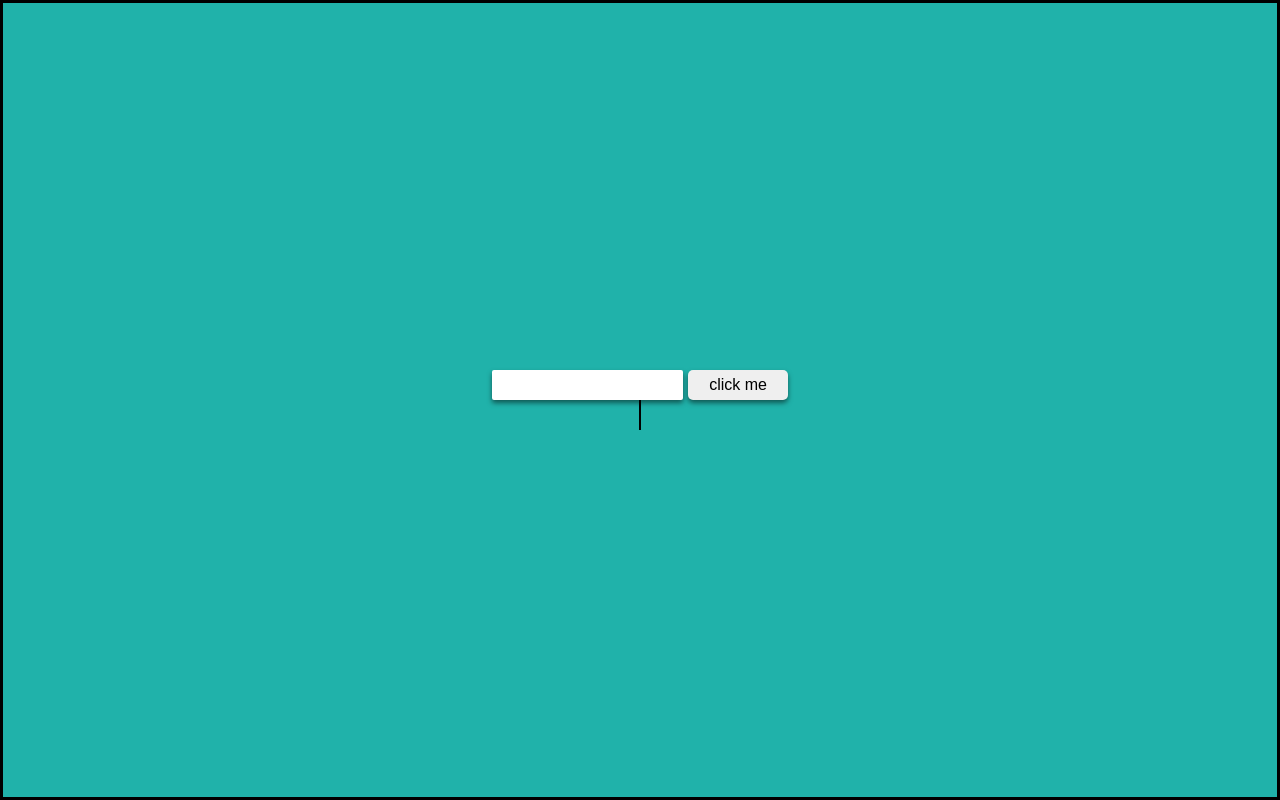
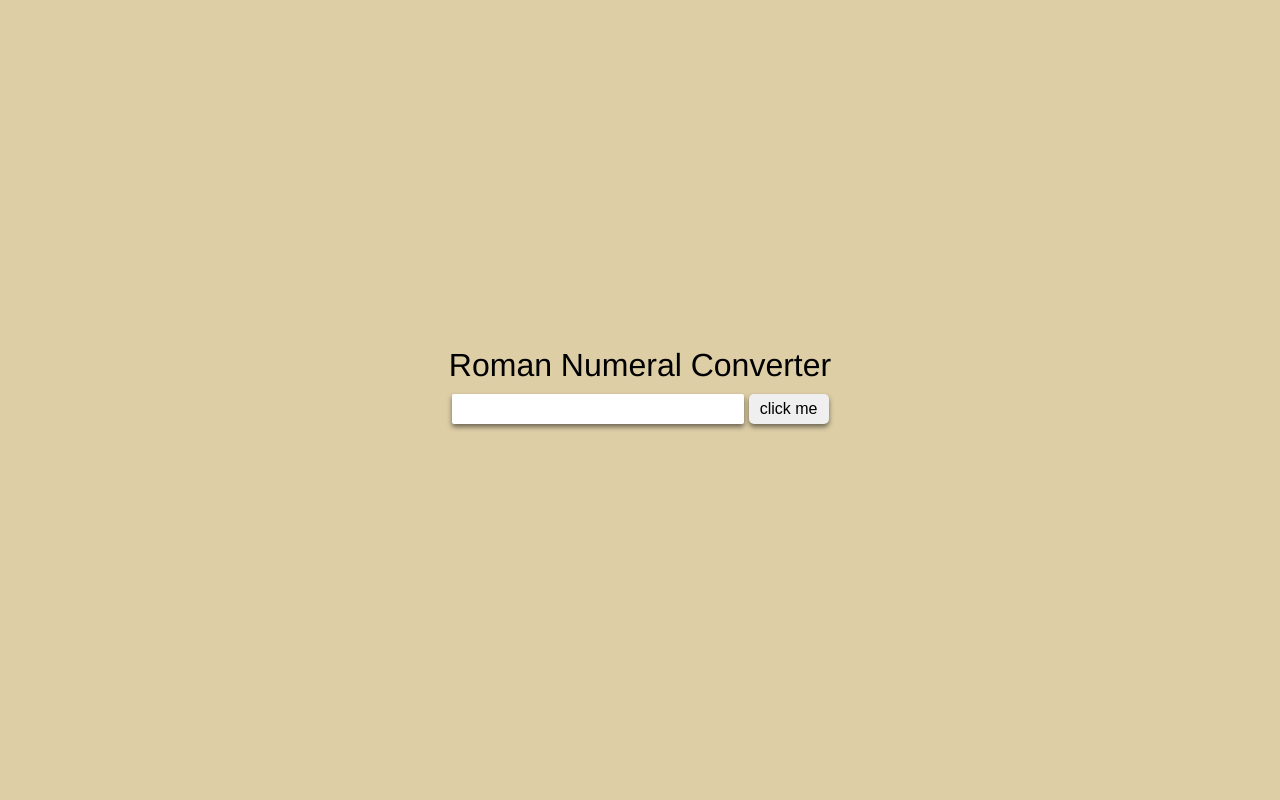
Before and after one commit to jurelik/roman-numeral-converter, a plain HTML site: page index.html in a window 1280 px wide. Drawn offline with Linux system fonts and the light colour scheme.

Commit message:
Polished UI, only minor fixes needed in future

```diff
--- a/index.html
+++ b/index.html
@@ -11,6 +11,7 @@
 <body>
   <main>
     <div id="container">
+      <h1>Roman Numeral Converter</h1>
       <form action="" name="converter" id="converter" autocomplete="off">
         <input type="text" name="text-input" id="text-input">
         <button id="submit-btn">click me</button>
--- a/rnc.js
+++ b/rnc.js
@@ -94,6 +94,8 @@ docForm.addEventListener('submit', function(e) {
 
   let value = document.getElementById('text-input').value;
   let result = document.getElementById('result');
+  let button = document.getElementById('submit-btn');
 
+  button.blur();
   result.textContent = convertToRoman(value);
 });
--- a/style.css
+++ b/style.css
@@ -4,7 +4,7 @@
 }
 
 html, body {
-  background-color: lightseagreen;
+  background-color: rgb(221, 206, 166);
   font-family: Helvetica, sans-serif;
   font-size: 100%;
   margin: 0;
@@ -17,7 +17,7 @@ html, body {
 
 #container {
   align-items: center;
-  border: 3px solid black;
+  /* border: 3px solid black; */
   display: flex;
   flex-direction: column;
   height: 100vh;
@@ -25,18 +25,30 @@ html, body {
   width: 100vw;
 }
 
+#container h1 {
+  /* border: 1px solid black; */
+  font-weight: 200;
+  margin: 10px;
+  padding: 0;
+  text-align: center;
+}
+
 #converter {
   /* border: 1px solid black; */
   display: flex;
   justify-content: center;
-  width: 25%;
-  min-width: 200px;
+  width: 377px;
 }
 
 #result {
-  border: 1px solid black;
+  align-items: center;
+  /* border: 1px solid black; */
+  display:flex;
+  font-family: 'Times New Roman', Times, serif;
+  font-size: 1em;
+  font-weight: 100;
   height: 30px;
-  margin: 0;
+  margin: 5px;
 }
 
 #submit-btn {
@@ -50,14 +62,19 @@ html, body {
   width: 100px;
 }
 
+#submit-btn:active {
+  outline: none;
+  transform: scale(0.99);
+}
+
 #text-input {
   border: none;
   border-radius: 2px;
   box-shadow: 0px 3px 5px 0px rgba(0, 0, 0, 0.5);
   font-size: 1em;
   height: 30px;
-  width: 60%;
-  min-width: 100px;
+  width: 100%;
+  min-width: 200px;
 }
 
 /* Media Queries */
```
